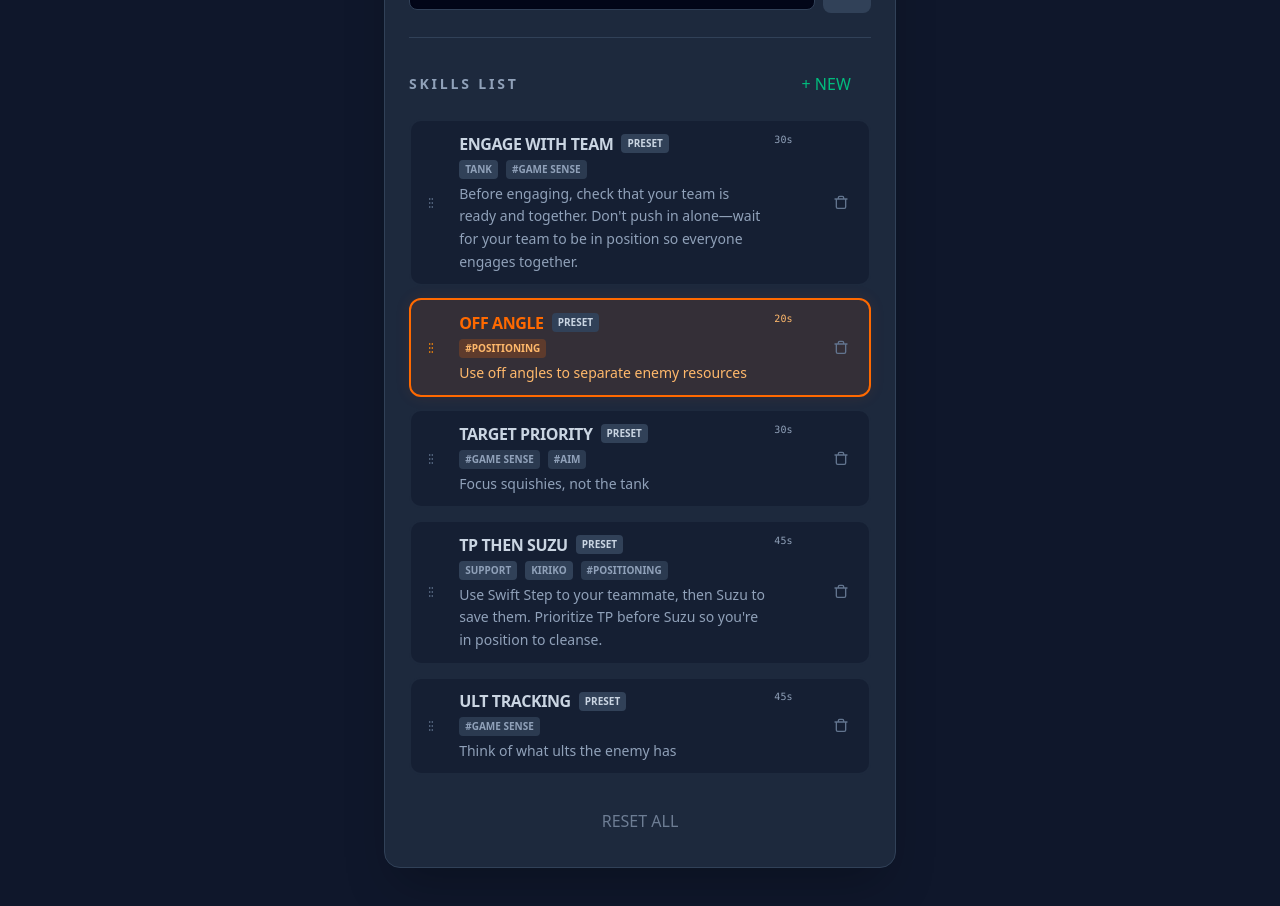
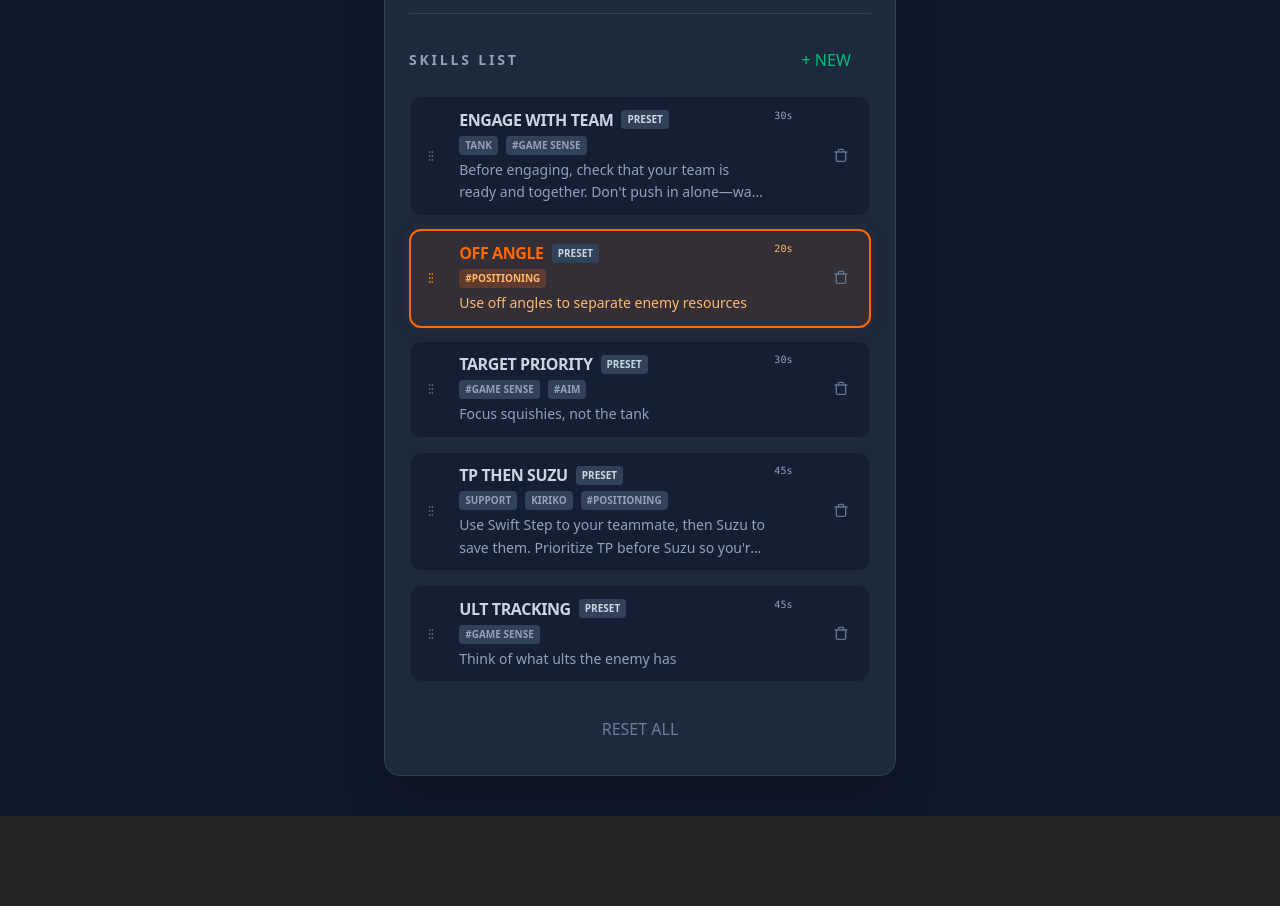
Before and after one commit to hollisma/OW-Intentionality-Timer, a React (Vite) app: page / in a window 1280 px wide. Shown: the part 1660-2566 px from the top of the page. After the commit the page ends 2476 px from the top, so only its background shows below. Built offline with nearby package versions, Linux system fonts and the light colour scheme.

Commit message:
max height for certain fields

```diff
--- a/src/components/SkillEditor.tsx
+++ b/src/components/SkillEditor.tsx
@@ -179,7 +179,7 @@ export const SkillEditor = ({ skill, allSkills, isActive, onUpdate, onDelete }:
           Tags
         </label>
         <div className='relative'>
-          <div className='bg-slate-950/50 border border-slate-700/60 rounded-xl p-2.5 flex flex-wrap gap-2'>
+          <div className='bg-slate-950/50 border border-slate-700/60 rounded-xl p-2.5 flex flex-wrap gap-2 max-h-16 overflow-y-auto overflow-x-hidden scrollbar-app pr-1'>
             {skill.tags.map(tag => (
               <span
                 key={tag}
--- a/src/components/SkillFiltersPanel.tsx
+++ b/src/components/SkillFiltersPanel.tsx
@@ -94,7 +94,7 @@ export const SkillFiltersPanel = ({
             Heroes <span className='text-slate-500 font-normal normal-case'>— {selectedRoleIds.map(r => ROLES.find(role => role.id === r)?.name).join(', ')}</span>
           </label>
           <div className='bg-slate-950/50 border border-slate-700/60 rounded-xl p-2.5'>
-            <div className='flex flex-wrap gap-2'>
+            <div className='flex flex-wrap gap-2 max-h-24 overflow-y-auto overflow-x-hidden scrollbar-app pr-1'>
               {HEROES
                 .filter(hero => selectedRoleIds.includes(hero.roleId))
                 .map(hero => (
@@ -120,7 +120,7 @@ export const SkillFiltersPanel = ({
             Tags
           </label>
           <div className='bg-slate-950/50 border border-slate-700/60 rounded-xl p-2.5'>
-            <div className='flex flex-wrap gap-2'>
+            <div className='flex flex-wrap gap-2 max-h-24 overflow-y-auto overflow-x-hidden scrollbar-app pr-1'>
               {availableTags.map(tag => (
                 <button
                   key={tag}
--- a/src/components/SkillListCard.tsx
+++ b/src/components/SkillListCard.tsx
@@ -16,6 +16,18 @@ interface SkillListCardProps {
 export const SkillListCard = ({ skill, isActive, index, onSelect, onDelete, onDragStart, onDragOver, onDragEnd }: SkillListCardProps) => {
   const roleNames = getRoleNames(skill.roleIds);
   const heroNames = getHeroNames(skill.heroIds);
+  const tagNames = skill.tags
+    .filter((tag, i, arr) => arr.findIndex(t => t.toLowerCase() === tag.toLowerCase()) === i)
+    .map(tag => `#${toTagDisplayCase(tag)}`);
+
+  const allChips = [
+    ...roleNames.map(name => ({ label: name, key: `role-${name}` })),
+    ...heroNames.map(name => ({ label: name, key: `hero-${name}` })),
+    ...tagNames.map(name => ({ label: name, key: `tag-${name}` })),
+  ];
+  const maxChips = 5;
+  const visibleChips = allChips.slice(0, maxChips);
+  const remainingCount = allChips.length - maxChips;
 
 	return (
 		<div
@@ -70,49 +82,30 @@ export const SkillListCard = ({ skill, isActive, index, onSelect, onDelete, onDr
                 </span>
               )}
             </div>
-            {(roleNames.length > 0 || heroNames.length > 0 || skill.tags.length > 0) && (
+            {allChips.length > 0 && (
               <div className='flex items-center gap-2 mt-1 flex-wrap'>
-                {roleNames.map(roleName => (
+                {visibleChips.map(({ label, key }) => (
                   <span
-                    key={roleName}
+                    key={key}
                     className={`text-[10px] px-1.5 py-0.5 rounded uppercase font-bold ${
                       isActive
                         ? 'bg-orange-500/20 text-orange-300'
                         : 'bg-slate-700 text-slate-400'
                     }`}
                   >
-                    {roleName}
+                    {label}
                   </span>
                 ))}
-                {heroNames.map(heroName => (
-                  <span
-                    key={heroName}
-                    className={`text-[10px] px-1.5 py-0.5 rounded uppercase font-bold ${
-                      isActive
-                        ? 'bg-orange-500/20 text-orange-300'
-                        : 'bg-slate-700 text-slate-400'
-                    }`}
-                  >
-                    {heroName}
+                {remainingCount > 0 && (
+                  <span className={`text-[10px] px-1.5 py-0.5 rounded uppercase font-bold ${
+                    isActive ? 'bg-orange-500/20 text-orange-300' : 'bg-slate-700/80 text-slate-500'
+                  }`}>
+                    +{remainingCount}
                   </span>
-                ))}
-                {skill.tags
-                  .filter((tag, i, arr) => arr.findIndex(t => t.toLowerCase() === tag.toLowerCase()) === i)
-                  .map(tag => (
-                  <span
-                    key={tag.toLowerCase()}
-                    className={`text-[10px] px-1.5 py-0.5 rounded uppercase font-bold ${
-                      isActive
-                        ? 'bg-orange-500/20 text-orange-300'
-                        : 'bg-slate-700/80 text-slate-400'
-                    }`}
-                  >
-                    #{toTagDisplayCase(tag)}
-                  </span>
-                ))}
+                )}
               </div>
             )}
-            <p className={`text-sm mt-1 leading-relaxed ${
+            <p className={`text-sm mt-1 leading-relaxed line-clamp-2 ${
                 isActive ? 'text-orange-300' : 'text-slate-400'
               }`}>
               {skill.description}
--- a/src/components/ui/InputGroup.tsx
+++ b/src/components/ui/InputGroup.tsx
@@ -41,7 +41,7 @@ export const InputGroup = ({ label, value, type = 'text', min, max, step, disabl
           value={value}
           disabled={disabled}
           onChange={(e) => onChange(e.target.value)}
-          rows={4}
+          rows={3}
           className='bg-slate-950 border border-slate-700 rounded-lg p-3 text-white focus:border-orange-500 outline-none disabled:opacity-50 transition shadow-inner w-full resize-none overflow-y-auto scrollbar-app'
         />
       </div>
```
Also changed, not shown: 1 other file (tests, documents, lock files or other folders).
